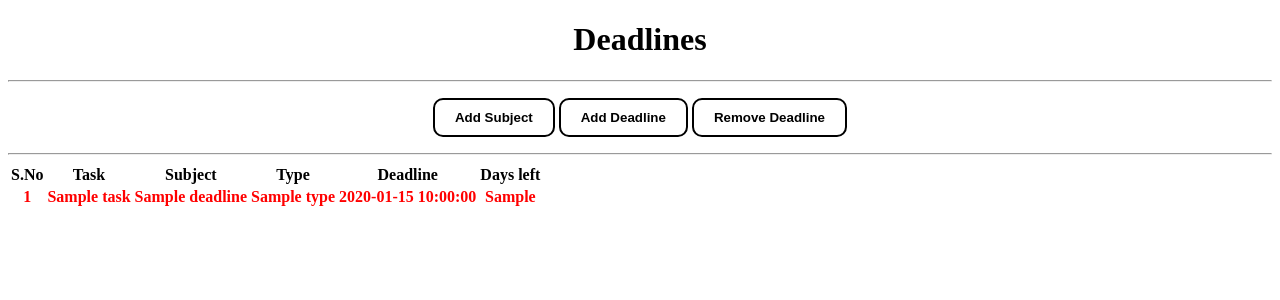
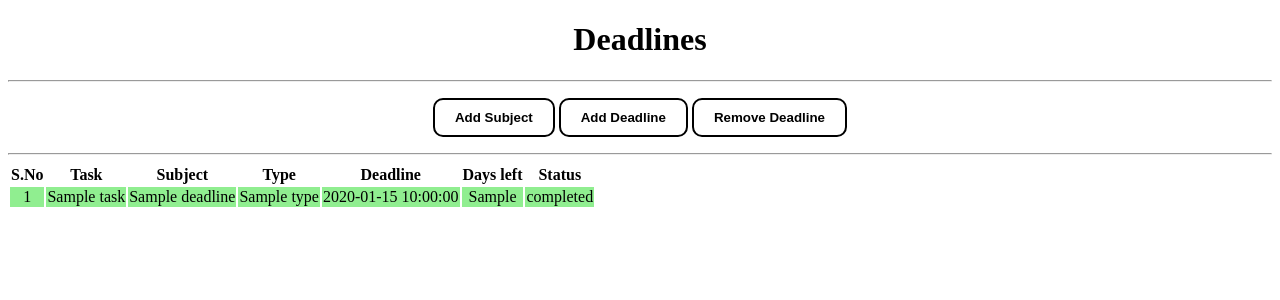
Before and after one commit to frankhart2018/assignment-scheduler, a Flask app: template asched/templates/index.html in a window 1280 px wide. Shown: the top 300 px of the page. Run offline with Flask 2, Linux system fonts and the light colour scheme; the template is opened without the code that fills it: most values are stand-ins (such as "Sample title", 1, 10 or a date in 2020); some libraries are stand-ins or nearby versions.

Commit message:
Add colors to display status in frontend

```diff
--- a/asched/app.py
+++ b/asched/app.py
@@ -52,6 +52,7 @@ def get_deadlines_from_db():
             "type": deadline[2],
             "deadline": deadline[3],
             "days_left": get_day_difference(deadline[3]),
+            "status": deadline[4],
         }
         for deadline in deadlines
         if get_day_difference(deadline[3]) >= 0
--- a/asched/templates/index.html
+++ b/asched/templates/index.html
@@ -27,31 +27,28 @@
                     <th>Type</th>
                     <th>Deadline</th>
                     <th>Days left</th>
+                    <th>Status</th>
                 </tr>
             </thead>
 
             <tbody>
                 {% set ns = namespace(i = 1) %}
                 {% for deadline in deadlines %}
-                    {% if deadline['days_left'] > 3 %}
-                        <tr>
+                    {% if deadline['days_left'] <= 3 and deadline['status'] == "pending" %}
+                        <tr style="background-color: red;">
+                    {% elif deadline['status'] == "pending" %}
+                        <tr style="background-color: lightyellow;">
+                    {% elif deadline['status'] == "completed" %}
+                        <tr style="background-color: lightgreen;">
+                    {% endif %}
                         <td>{{ns.i}}</td>
                         <td>{{deadline['task']}}</td>
                         <td>{{deadline['subject']}}</td>
                         <td>{{deadline['type']}}</td>
                         <td>{{deadline['deadline']}}</td>
                         <td>{{deadline['days_left']}}</td>
+                        <td>{{deadline['status']}}</td>
                     </tr>
-                    {% else %}
-                        <tr style="color: red; font-weight: bold;">
-                            <td>{{ns.i}}</td>
-                            <td>{{deadline['task']}}</td>
-                            <td>{{deadline['subject']}}</td>
-                            <td>{{deadline['type']}}</td>
-                            <td>{{deadline['deadline']}}</td>
-                            <td>{{deadline['days_left']}}</td>
-                        </tr>
-                    {% endif %}
                     {% set ns.i = ns.i + 1 %}
                 {% endfor %}
             </tbody>
```
Lines whose indentation alone changed are shown as unchanged.
